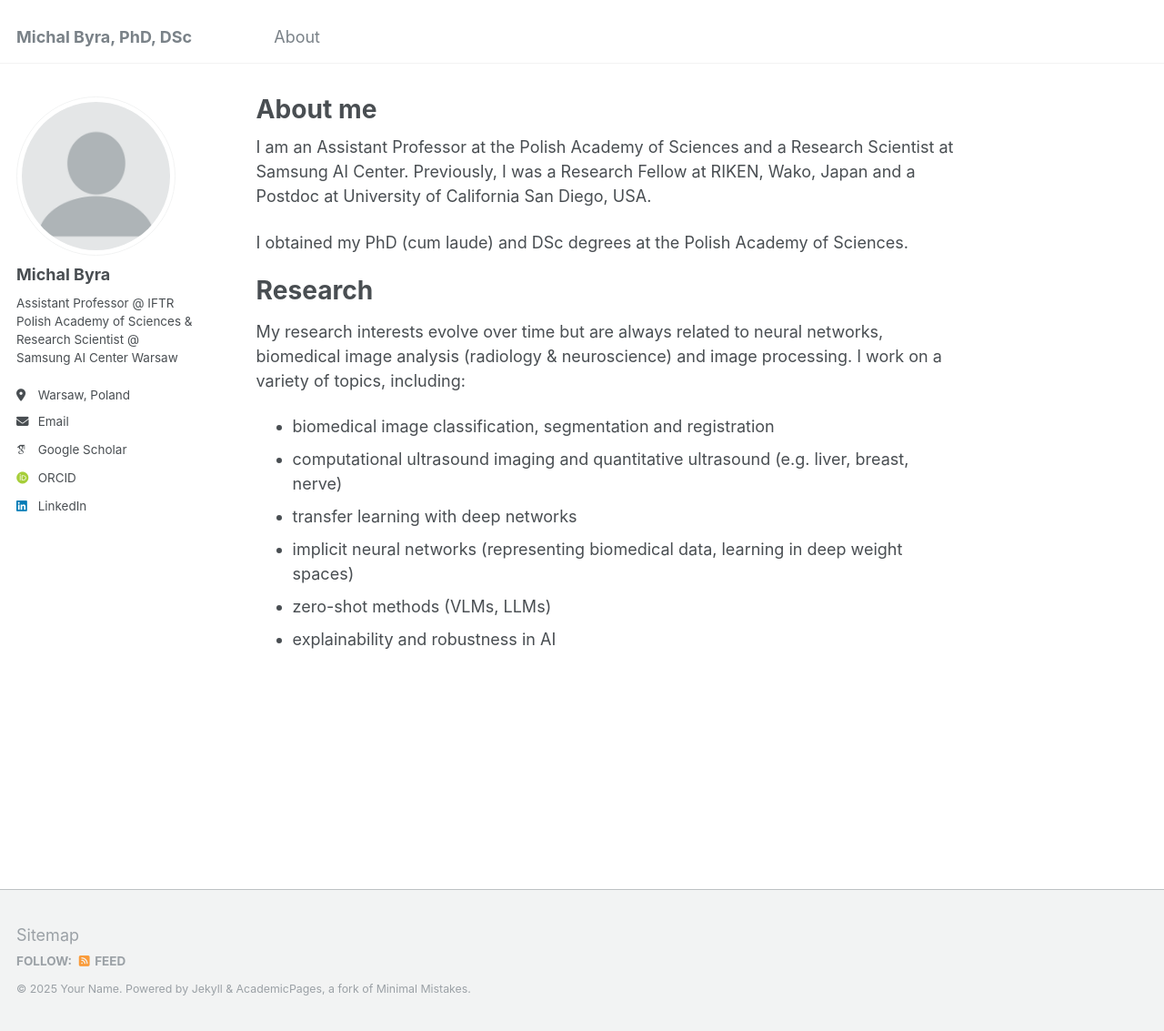
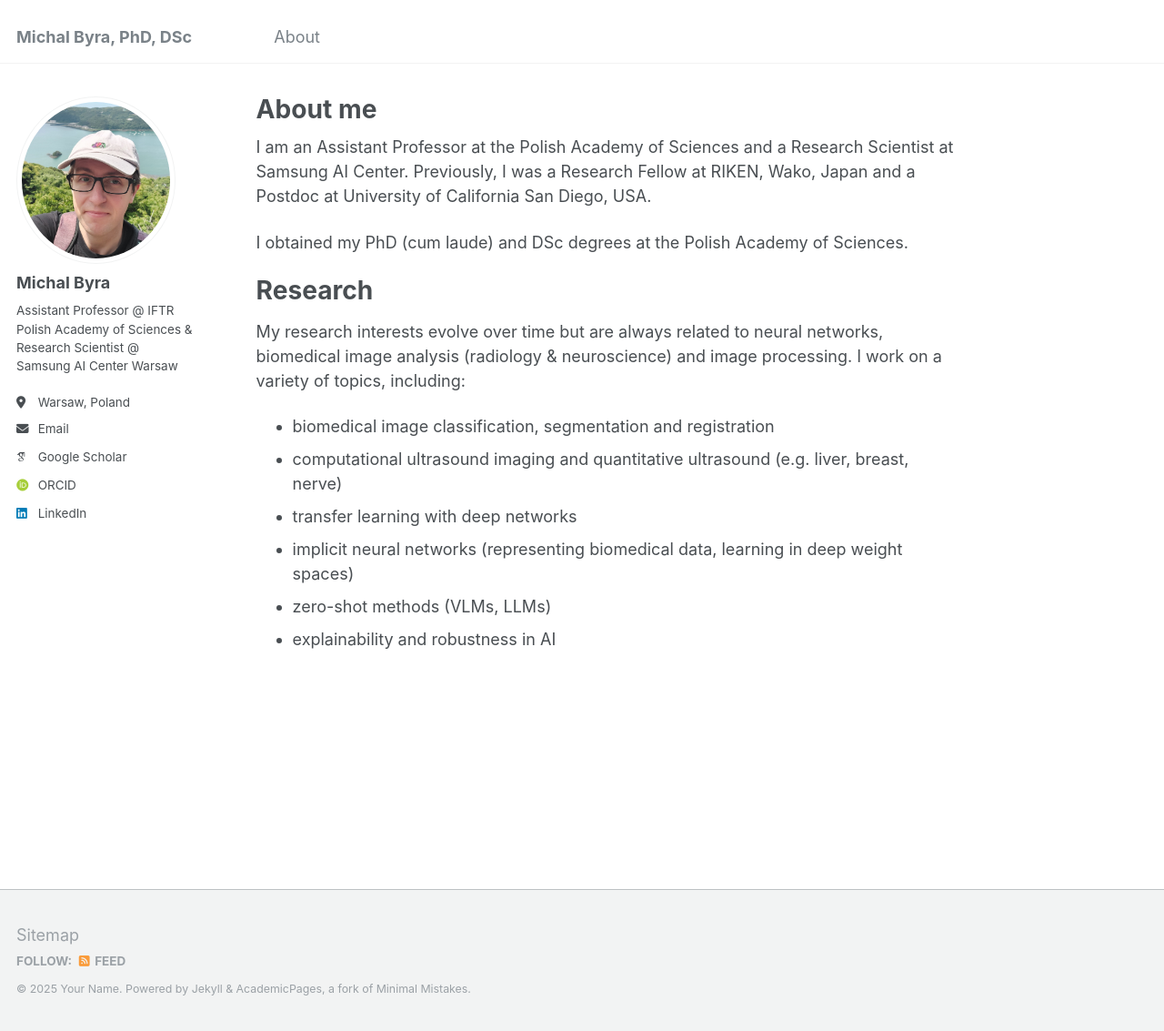
Before and after one commit to mbyr/mbyr.github.io, a Jekyll site: the page built from _pages/about.md, in a window 1280 px wide and 1133 px high. Shown: the whole window at 91% size. Built offline with Jekyll 4.4.1, drawn with Linux system fonts in a browser that asks for light colours; some web fonts are replaced.

Commit message:
Update _config.yml

```diff
--- a/_config.yml
+++ b/_config.yml
@@ -21,7 +21,7 @@ repository               : #"academicpages/academicpages.github.io"
 #               Additional customization can be done by editing /_includes/author-profile.html
 author:
   # Biographic information
-  avatar           : "profile.png"
+  avatar           : "gith.jpg" # "profile.png"
   name             : "Michal Byra"
   pronouns         : # example: "she/her"
   bio              : "Assistant Professor @ IFTR Polish Academy of Sciences & Research Scientist @ Samsung AI Center Warsaw"
```
